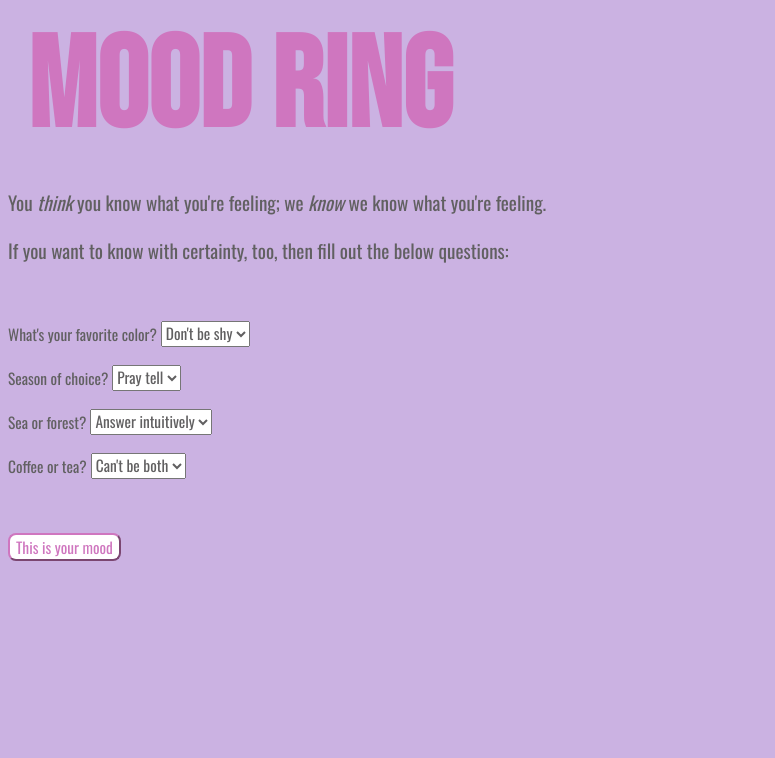
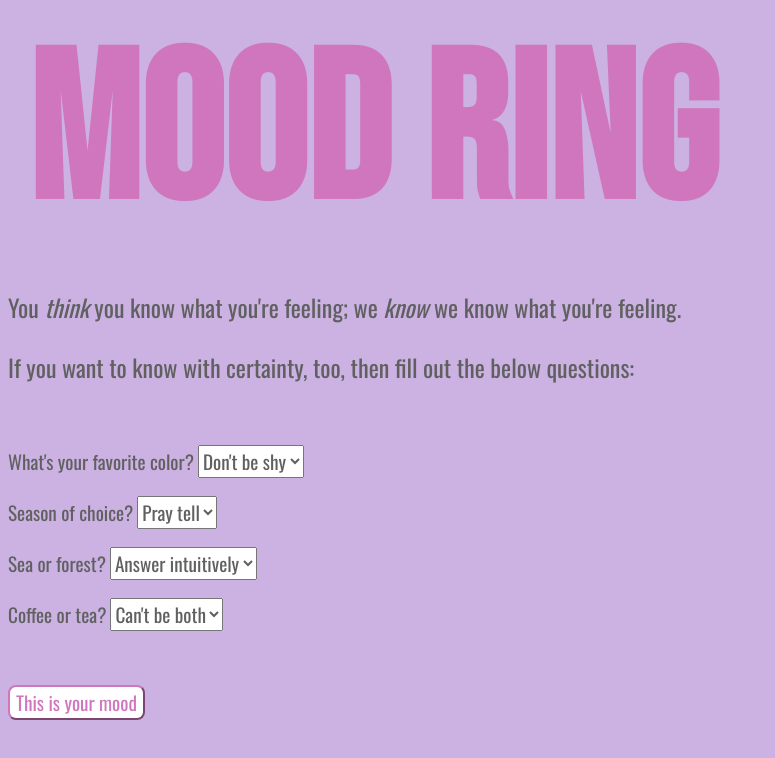
Before and after one commit to komanrath/Digital_Mood_Ring, a plain HTML site: page index.html in a window 1280 px wide. Shown: the whole page, without its empty margins (0-775 px from the left). Drawn offline with nearby package versions, Linux system fonts and the light colour scheme.

Commit message:
Add scalable web font sizes

```diff
--- a/styles.css
+++ b/styles.css
@@ -6,7 +6,7 @@ h1 {
     margin: 1vh 1vw;
     padding: 0.5vh 0.5vw;
     font-family: 'Bebas Neue', sans-serif;
-    font-size: 10vw;
+    font-size: clamp(5rem, -1.0000rem + 26.6667vw, 13rem);
     color:rgb(207, 118, 191);
     /* color:rgb(231, 171, 220); */
     /* -webkit-text-stroke: 0.01rem rgb(161, 10, 10); */
@@ -14,19 +14,19 @@ h1 {
 
 p {
     font-family: 'Oswald', sans-serif;
-    font-size: 1.5vw;
+    font-size: clamp(1rem, 0.6250rem + 1.6667vw, 1.5rem);
     color: rgb(97, 96, 97);
 }
 
 label, select {
     font-family: 'Oswald', sans-serif;
-    font-size: 1.2vw;
+    font-size: clamp(0.9rem, 0.6750rem + 1.0000vw, 1.2rem);
     color: rgb(97, 96, 97);
 }
 
 button {
     font-family: 'Oswald', sans-serif;
-    font-size: 1.2vw;
+    font-size: clamp(0.9rem, 0.6750rem + 1.0000vw, 1.2rem);
     color:rgb(207, 118, 191);
     background-color:rgb(255 255 255);
     border-radius: 1vh;
@@ -35,6 +35,6 @@ button {
 
 #moodResult {
     font-family: 'Oswald', sans-serif;
-    font-size: 1.5vw;
+    font-size: clamp(1rem, 0.6250rem + 1.6667vw, 1.5rem);
     color:rgb(207, 118, 191)
 }
```
